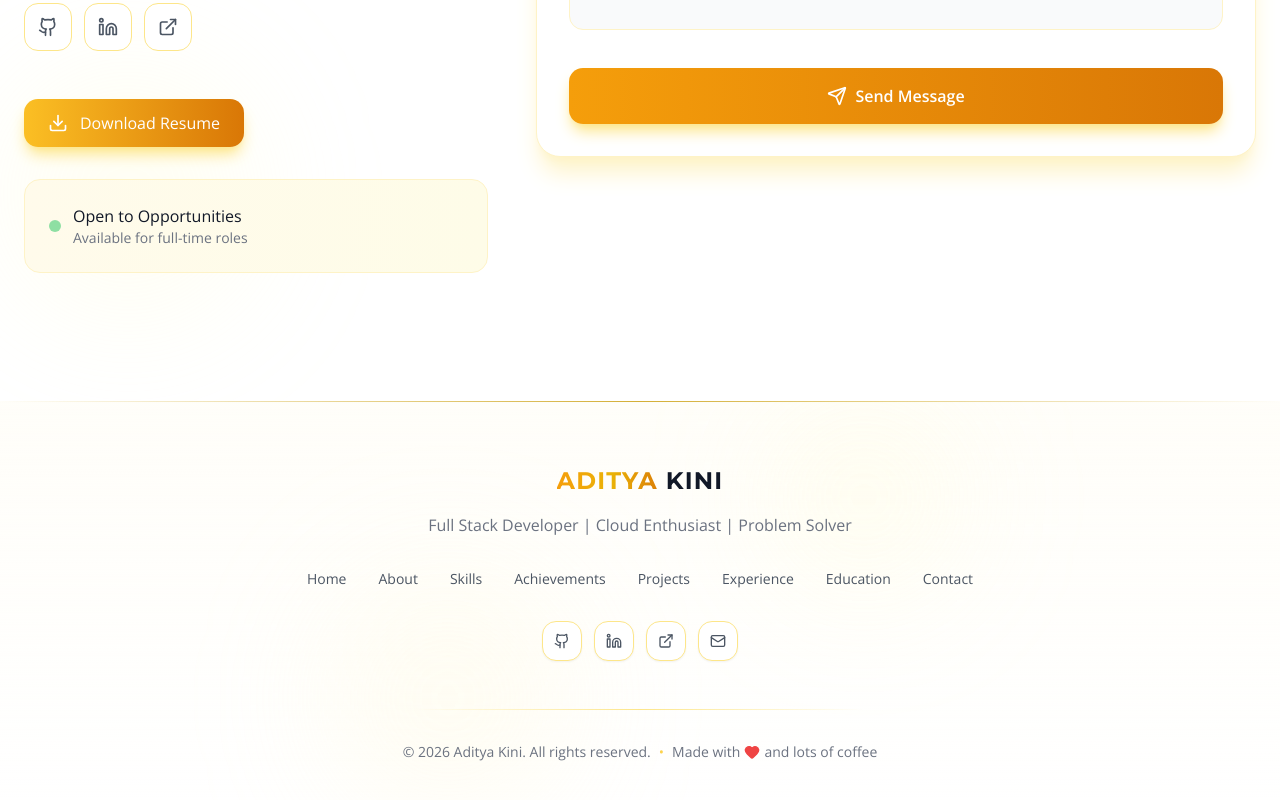
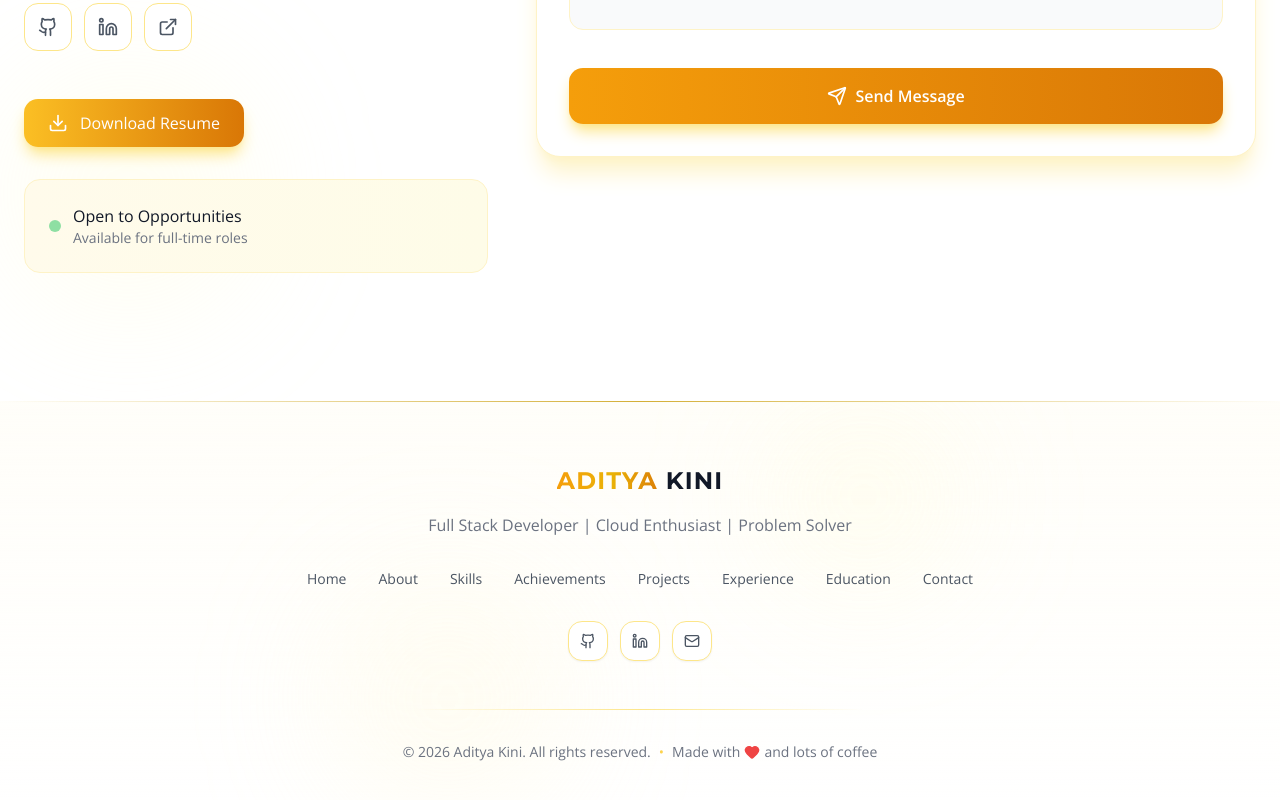
Before and after one commit to Kini7686/Kini-Portfolio, a React (Vite) app: page / in a window 1280 px wide. Shown: the part 10139-10939 px from the top of the page. Built offline with nearby package versions, Linux system fonts and the light colour scheme.

Commit message:
Comment out portfolio link in Footer section

```diff
--- a/src/sections/Footer.tsx
+++ b/src/sections/Footer.tsx
@@ -15,7 +15,7 @@ const navLinks = [
 const socialLinks = [
   { icon: Github, href: 'https://github.com/Kini7686', label: 'GitHub' },
   { icon: Linkedin, href: 'https://linkedin.com/in/aditya-kini/', label: 'LinkedIn' },
-  { icon: ExternalLink, href: 'https://aditya-kini.vercel.app/', label: 'Portfolio' },
+  // { icon: ExternalLink, href: 'https://aditya-kini.vercel.app/', label: 'Portfolio' },
   { icon: Mail, href: 'mailto:akini01@syr.edu', label: 'Email' },
 ];
 
```
